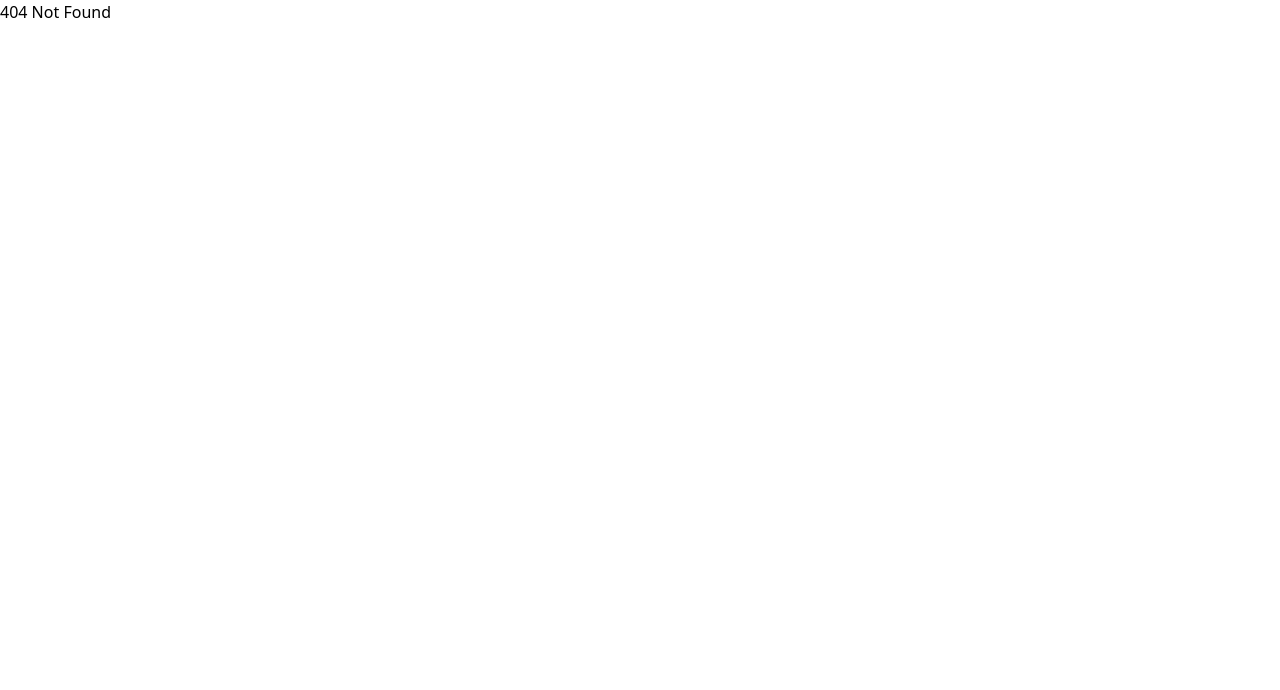
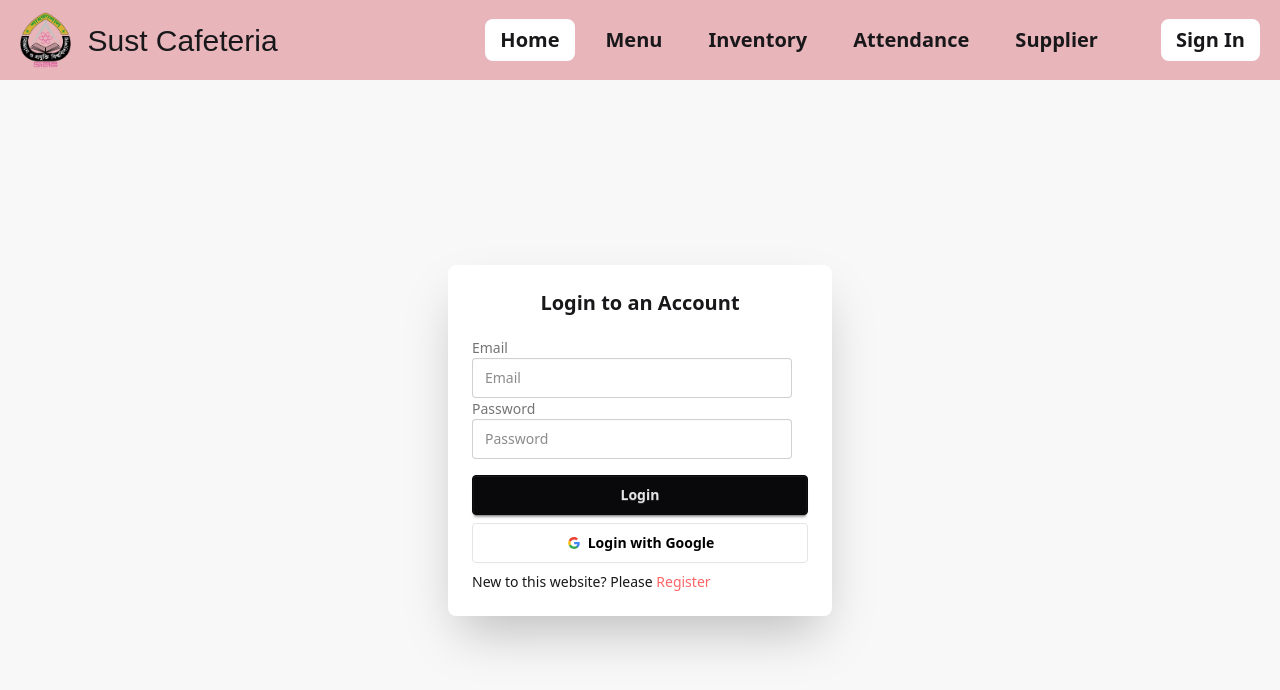
Before and after one commit to darkEye-2021831014/SustCafeteria, a React (Vite) app: page /login in a window 1280 px wide. Before the commit this address had no page. Shown: the top 690 px of the page. Built offline with nearby package versions, Linux system fonts and the light colour scheme; no server answers; a web font is replaced by a local one.

Commit message:
add Authentication

```diff
--- a/package.json
+++ b/package.json
@@ -11,6 +11,7 @@
   },
   "dependencies": {
     "@tailwindcss/vite": "^4.1.18",
+    "firebase": "^12.8.0",
     "react": "^19.2.0",
     "react-dom": "^19.2.0",
     "react-router": "^7.12.0",
@@ -22,6 +23,7 @@
     "@types/react-dom": "^19.2.3",
     "@vitejs/plugin-react": "^5.1.1",
     "babel-plugin-react-compiler": "^1.0.0",
+    "daisyui": "^5.5.14",
     "eslint": "^9.39.1",
     "eslint-plugin-react-hooks": "^7.0.1",
     "eslint-plugin-react-refresh": "^0.4.24",
--- /dev/null
+++ b/src/Context/AuthContext/AuthContext.jsx
@@ -0,0 +1,3 @@
+import { createContext } from "react";
+
+export const AuthContext=createContext(null);
--- /dev/null
+++ b/src/Context/AuthContext/AuthProvider.jsx
@@ -0,0 +1,64 @@
+import React, { useEffect, useState } from 'react';
+
+import {
+  createUserWithEmailAndPassword,
+  onAuthStateChanged,
+  signInWithEmailAndPassword,
+  signInWithPopup,
+  signOut
+} from 'firebase/auth';
+import { GoogleAuthProvider } from "firebase/auth";
+import { AuthContext } from './AuthContext';
+import { auth } from '../../firebase/firebase.init';
+
+const provider = new GoogleAuthProvider();
+const AuthProvider = ({ children }) => {
+  const [user, setUser] = useState(null);
+  const [loading, setLoading] = useState(true);
+
+  const createUser = (email, password) => {
+    setLoading(true);
+    return createUserWithEmailAndPassword(auth, email, password);
+  };
+
+  const signInUser = (email, password) => {
+    setLoading(true);
+    return signInWithEmailAndPassword(auth, email, password);
+  };
+
+  const signOutUser = () => {
+    setLoading(true);
+    return signOut(auth);
+  };
+  const signInWithGoogle=()=>{
+    setLoading(true);
+    return signInWithPopup(auth,provider);
+  }
+  useEffect(() => {
+    // set the observer
+    const unsubscribe = onAuthStateChanged(auth, currentUser => {
+      console.log('current user in auth state change', currentUser);
+      setUser(currentUser);
+      setLoading(false);
+    });
+
+    // clear the observer on unmount
+    return () => unsubscribe();
+  }, []);
+
+  const userInfo = {
+    user,
+    loading,
+    createUser,
+    signInUser,
+    signInWithGoogle,
+    signOutUser
+  };
+
+  return (
+    <AuthContext.Provider value={userInfo}>
+      {children}
+    </AuthContext.Provider>
+  );
+}
+export default AuthProvider;
--- a/src/Pages/Home/Home.jsx
+++ b/src/Pages/Home/Home.jsx
@@ -17,7 +17,7 @@
   ];
 
   return (
-    <div className="relative h-[calc(100vh-89px)] overflow-hidden">
+    <div className="relative h-[calc(100vh-80px)] overflow-hidden">
       {/* Background */}
       <img
         src={backgroundImg}
--- /dev/null
+++ b/src/Pages/Login/Login.jsx
@@ -0,0 +1,78 @@
+import React, { use } from 'react';
+import { Link, Navigate } from 'react-router';
+import { AuthContext } from '../../Context/AuthContext/AuthContext';
+const Login = () => {
+
+    const {signInUser,signInWithGoogle}=use(AuthContext);
+
+    const handleLogin=(event)=>{
+        event.preventDefault();
+        const form=event.target;
+        const email=form.email.value;
+        const password=form.password.value;
+        // console.log(email,password);
+
+        signInUser(email,password)
+        .then(result=>{
+            const user=result.user;
+            console.log(user);
+            form.reset();
+            Navigate(location?.state || "/");
+        }
+        )
+        .catch((error)=>{
+            console.error(error);
+        });
+    };
+    const handleSignInWithGoogle=()=>{
+        signInWithGoogle()
+        .then(result=>{
+            const user=result.user;
+            console.log(user);
+            Navigate(location?.state || "/");
+        })
+        .catch(err=>console.log(err));
+    }
+
+
+    return (
+        <div className="h-[calc(100vh-80px)] flex items-center justify-center bg-base-200">
+      <div className="card bg-base-100 w-full max-w-sm shadow-2xl">
+        <div className="card-body">
+          <form >
+            <h1 className="font-bold text-xl text-center mb-5">Login to an Account</h1>
+            <label className="label">Email</label>
+            <input
+              type="email"
+              name="email"
+              className="input"
+              placeholder="Email"
+            />
+
+            <label className="label">Password</label>
+            <input
+              type="password"
+              name="password"
+              className="input"
+              placeholder="Password"
+            />
+
+            <button type="submit" className="btn btn-neutral mt-4 w-full">
+              Login
+            </button>
+
+
+          </form>
+          {/* Google */}
+<button className="btn bg-white text-black border-[#e5e5e5]" onClick={handleSignInWithGoogle}>
+  <svg aria-label="Google logo" width="16" height="16" xmlns="http://www.w3.org/2000/svg" viewBox="0 0 512 512"><g><path d="m0 0H512V512H0" fill="#fff"></path><path fill="#34a853" d="M153 292c30 82 118 95 171 60h62v48A192 192 0 0190 341"></path><path fill="#4285f4" d="m386 400a140 175 0 0053-179H260v74h102q-7 37-38 57"></path><path fill="#fbbc02" d="m90 341a208 200 0 010-171l63 49q-12 37 0 73"></path><path fill="#ea4335" d="m153 219c22-69 116-109 179-50l55-54c-78-75-230-72-297 55"></path></g></svg>
+  Login with Google
+</button>
+          <p>New to this website? Please <Link to="/register" className="text-red-400 hover:text-red-600">Register</Link> </p>
+        </div>
+      </div>
+    </div>
+    );
+};
+
+export default Login;
--- /dev/null
+++ b/src/Pages/Register/Register.jsx
@@ -0,0 +1,59 @@
+import React, { use } from "react";
+import { Link } from "react-router";
+import { AuthContext } from "../../Context/AuthContext/AuthContext";
+const Register = () => {
+  const {createUser}=use(AuthContext);
+  const handleRegister = (e) => {
+    e.preventDefault();
+    const form = e.target;
+    const email = form.email.value;
+    const password = form.password.value;
+    // console.log(email, password);
+
+    createUser(email,password)
+    .then(result=>{
+      const user=result.user;
+      console.log(user);
+      form.reset();
+    }
+    )
+    .catch((error)=>{
+      console.error(error);
+    });
+
+  };
+
+  return (
+    <div className=" h-[calc(100vh-80px)] flex items-center justify-center bg-base-200">
+      <div className="card bg-base-100 w-full max-w-sm shadow-2xl">
+        <div className="card-body">
+          <form onSubmit={handleRegister}>
+            <h1 className="font-bold text-xl text-center mb-5">Register to an Account</h1>
+            <label className="label">Email</label>
+            <input
+              type="email"
+              name="email"
+              className="input"
+              placeholder="Email"
+            />
+
+            <label className="label">Password</label>
+            <input
+              type="password"
+              name="password"
+              className="input"
+              placeholder="Password"
+            />
+
+            <button type="submit" className="btn btn-neutral mt-4 w-full">
+              Register
+            </button>
+          </form>
+          <p>Already have an account? Please <Link to="/login" className="text-red-400 hover:text-red-600">Login</Link> </p>
+        </div>
+      </div>
+    </div>
+  );
+};
+
+export default Register;
--- /dev/null
+++ b/src/Routes/PrivateRoute.jsx
@@ -0,0 +1,21 @@
+import React, { use } from 'react';
+
+import { Navigate, useLocation } from 'react-router';
+import { AuthContext } from '../Context/AuthContext/AuthContext';
+
+
+const PrivateRoute = ({children}) => {
+    const location=useLocation();
+    console.log(location);
+    const {user,loading}=use(AuthContext);
+    if(loading){
+        return <span className="loading loading-spinner text-success"></span>
+    }
+    if(user){
+        return children;
+    }
+    console.log("from private router",user)
+    return <Navigate state={location?.pathname} to="/login"></Navigate>
+};
+
+export default PrivateRoute;
--- a/src/Routes/Routes.jsx
+++ b/src/Routes/Routes.jsx
@@ -2,6 +2,8 @@
 import Errorpage from "../Pages/ErrorPage/Errorpage";
 import Root from "../Pages/Root/Root";
 import Home from "../Pages/Home/Home";
+import Register from "../Pages/Register/Register";
+import Login from "../Pages/Login/Login";
 export const router = createBrowserRouter([
   {
     path: "/",
@@ -12,6 +14,14 @@
         index: true,
         Component:Home,
       },
+      {
+        path:'/register',
+        Component:Register,
+      },
+      {
+        path:'/login',
+        Component:Login,
+      }
 
     ],
   },
--- a/src/components/Header/AuthPill.jsx
+++ b/src/components/Header/AuthPill.jsx
@@ -1,13 +1,20 @@
-import React from 'react'
+import React, { use } from 'react'
 import HeaderPill from './HeaderPill'
 import profilePicture from '../../assets/profilePicture.png'
+import { AuthContext } from '../../Context/AuthContext/AuthContext'
 
-const AuthPill = ({ signedIn = true, isActive = false }) => {
+const AuthPill = ({ signedIn = false, isActive = false }) => {
+    const {user,signOutUser} =use(AuthContext);
+    const handleSignOut=()=>{
+    signOutUser()
+    .then(()=>{})
+    .catch(err=>console.log(err));
+  }
     const bg = isActive ? "bg-white rounded-lg py-2" : "bg-none";
 
     return (
-        signedIn ?
-            <div className={`w-auto h-auto px-3.75 ${bg}`}>
+        user ?
+            <div className={`w-auto h-auto px-3.75 ${bg}`} onClick={handleSignOut}>
                 <img src={profilePicture} alt="Profile Image" className="w-10 h-10 rounded-full object-cover" />
             </div> :
             <HeaderPill name="Sign In" isActive={true} />
--- /dev/null
+++ b/src/firebase/firebase.init.js
@@ -0,0 +1,21 @@
+// Import the functions you need from the SDKs you need
+import { initializeApp } from "firebase/app";
+import { getAuth } from "firebase/auth";
+
+// TODO: Add SDKs for Firebase products that you want to use
+// https://firebase.google.com/docs/web/setup#available-libraries
+
+// Your web app's Firebase configuration
+const firebaseConfig = {
+  apiKey: "AIzaSyCvbVei-Bwz8hZ_z99i_BaUdvSLOrPcYaA",
+  authDomain: "sust-cafeteria.firebaseapp.com",
+  projectId: "sust-cafeteria",
+  storageBucket: "sust-cafeteria.firebasestorage.app",
+  messagingSenderId: "939192560641",
+  appId: "1:939192560641:web:0b5a188603ec87a727a400"
+};
+
+// Initialize Firebase
+const app = initializeApp(firebaseConfig);
+// Initialize Firebase Authentication and get a reference to the service
+export const auth = getAuth(app);
--- a/src/index.css
+++ b/src/index.css
@@ -1,4 +1,5 @@
 @import "tailwindcss";
+@plugin "daisyui";
 @theme {
   --font-tourney: "Tourney", sans-serif;
 }
--- a/src/main.jsx
+++ b/src/main.jsx
@@ -4,9 +4,12 @@
 import App from './App.jsx'
 import { RouterProvider } from "react-router/dom";
 import { router } from './Routes/Routes.jsx';
+import AuthProvider from './Context/AuthContext/AuthProvider.jsx';
 
 createRoot(document.getElementById('root')).render(
   <StrictMode>
+      <AuthProvider>
       <RouterProvider router={router} />
+    </AuthProvider>
   </StrictMode>,
 )
```
Also changed, not shown: 1 other file (tests, documents, lock files or other folders).
